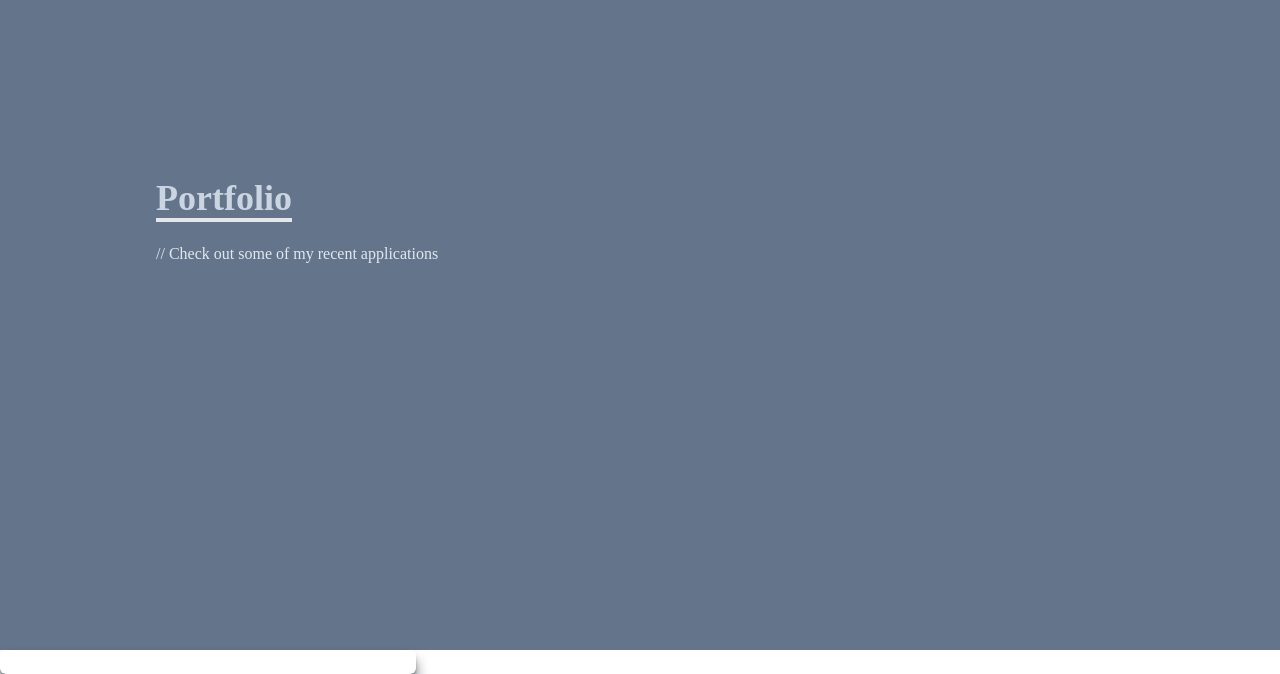
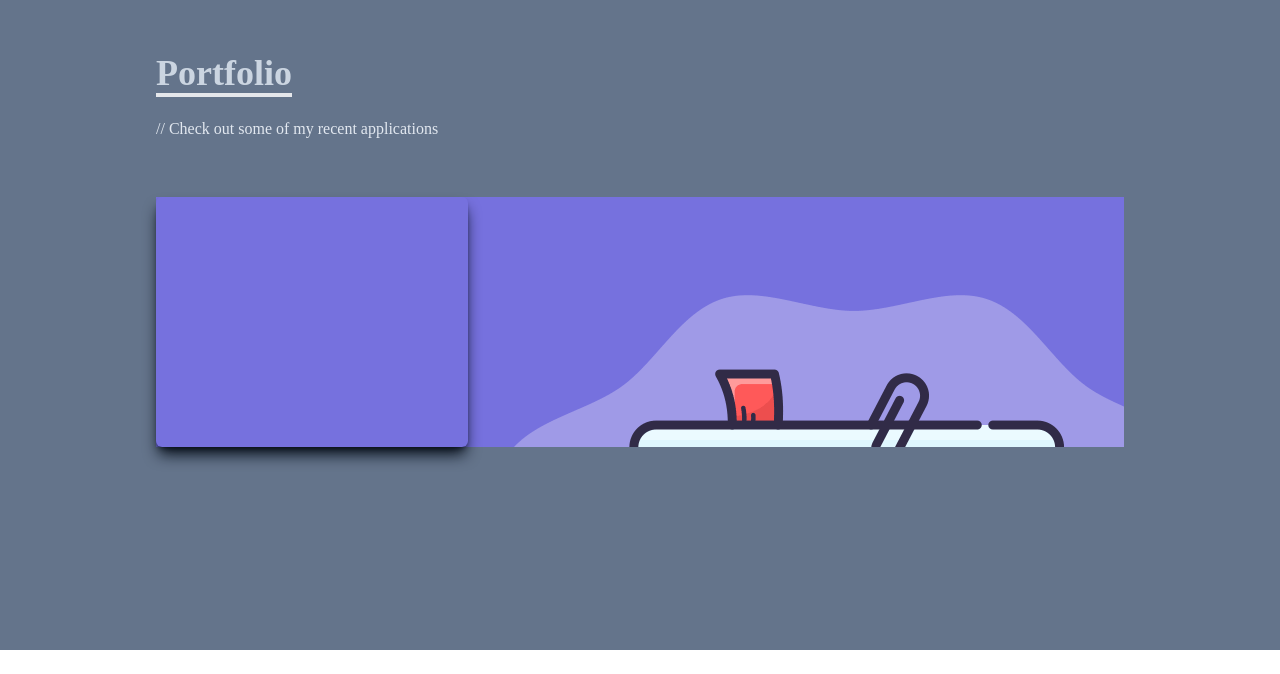
Before and after one commit to mika111420/Mikayla-React-Portfolio, a React (Create React App) app: page / in a window 1280 px wide. Shown: the part 2550-3224 px from the top of the page. After the commit the page ends 3200 px from the top, so only its background shows below. Built offline with nearby package versions, Linux system fonts and the light colour scheme; the HTML template or start-up script is replaced by a standard one.

Commit message:
added first portfolio application with hover styling

```diff
--- a/src/components/Portfolio.jsx
+++ b/src/components/Portfolio.jsx
@@ -1,4 +1,10 @@
 import React from 'react'
+import noteTaker from '../assets/notetaker.png'
+import password from '../assets/password.jpg'
+import cloud from '../assets/cloud.jpg'
+import portfolio from '../assets/portfolio.png'
+import weather from '../assets/weather.jpg'
+import readme from '../assets/readme.jpg'
 
 export const Portfolio = () => {
     return (
@@ -8,24 +14,27 @@ export const Portfolio = () => {
                     <p className='text-4xl font-bold inline border-b-4 text-slate-300'>Portfolio</p>
                     <p className='py-6'>// Check out some of my recent applications</p>
                 </div>
-        </div>
 
-        <div className='grid sm:grid-cols-2 md:grid-cols-3 gap-4'>
+
+
+                <div style={{backgroundImage: `url(${noteTaker})`}}
+                    className='grid sm:grid-cols-2 md:grid-cols-3 gap-4'>
                     <div className='shadow-lg shadow-[#040c16] group container rounded-md flex justify-center items-center max-auto content-div'>
 
                         {/* Hover Effect */}
-                <div>
-                    <span>
-
+                        <div className='opacity-0 group-hover:opacity-100'>
+                            <span className='text-2xl font-bold text-white tracking-wider'>
+                            Note Taker Application
                             </span>
-                    <div>
+                            <div className='pt-8 text-center'>
                                 <a href="/">
-                            <button></button>
+                                    <button className='text-center rounded-lg px-4 py-3 m-2 bg-white text-slate-800 font-bold text-lg'>Demo</button>
                                 </a>
                                 <a href="/">
-                            <button></button>
+                                    <button className='text-center rounded-lg px-4 py-3 m-2'>Code</button>
                                 </a>
 
+                            </div>
                         </div>
                     </div>
                 </div>
--- a/src/index.css
+++ b/src/index.css
@@ -14,3 +14,18 @@
     @apply cursor-pointer;
   }
 }
+
+.content-div {
+  background-repeat: no-repeat;
+  background-size: cover;
+  background-position: center;
+  height:250px;
+}
+
+.content-div:hover {
+  background-image: linear-gradient(
+    to right,
+    rgba(112, 157, 255, 0.8),
+    hsla(242, 74%, 61%, 0.8)
+  ) ;
+}
```
Also changed, not shown: src/assets/notetaker.png (renamed from src/assets/note-taking.png). Lines whose indentation alone changed are shown as unchanged.
